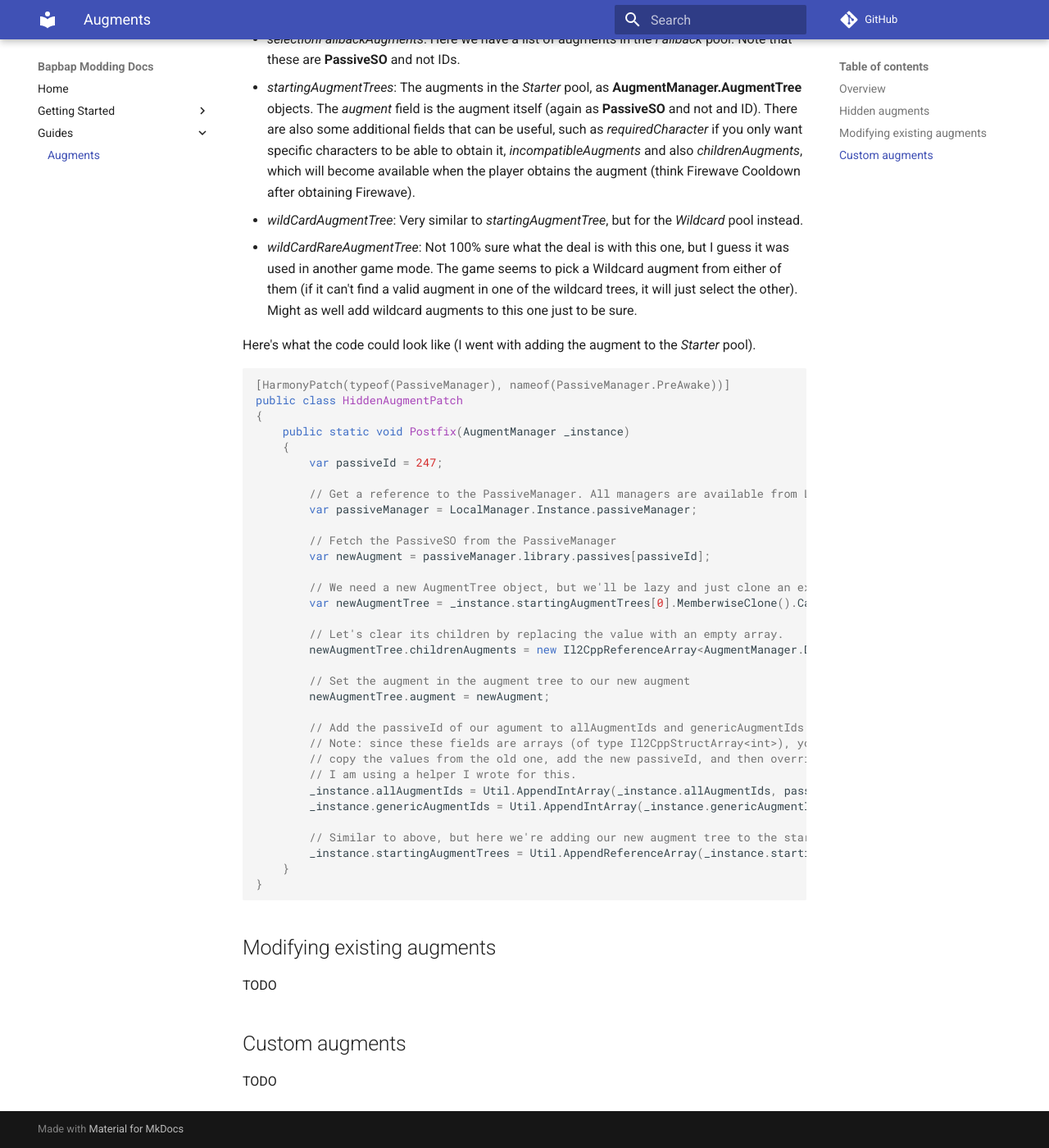
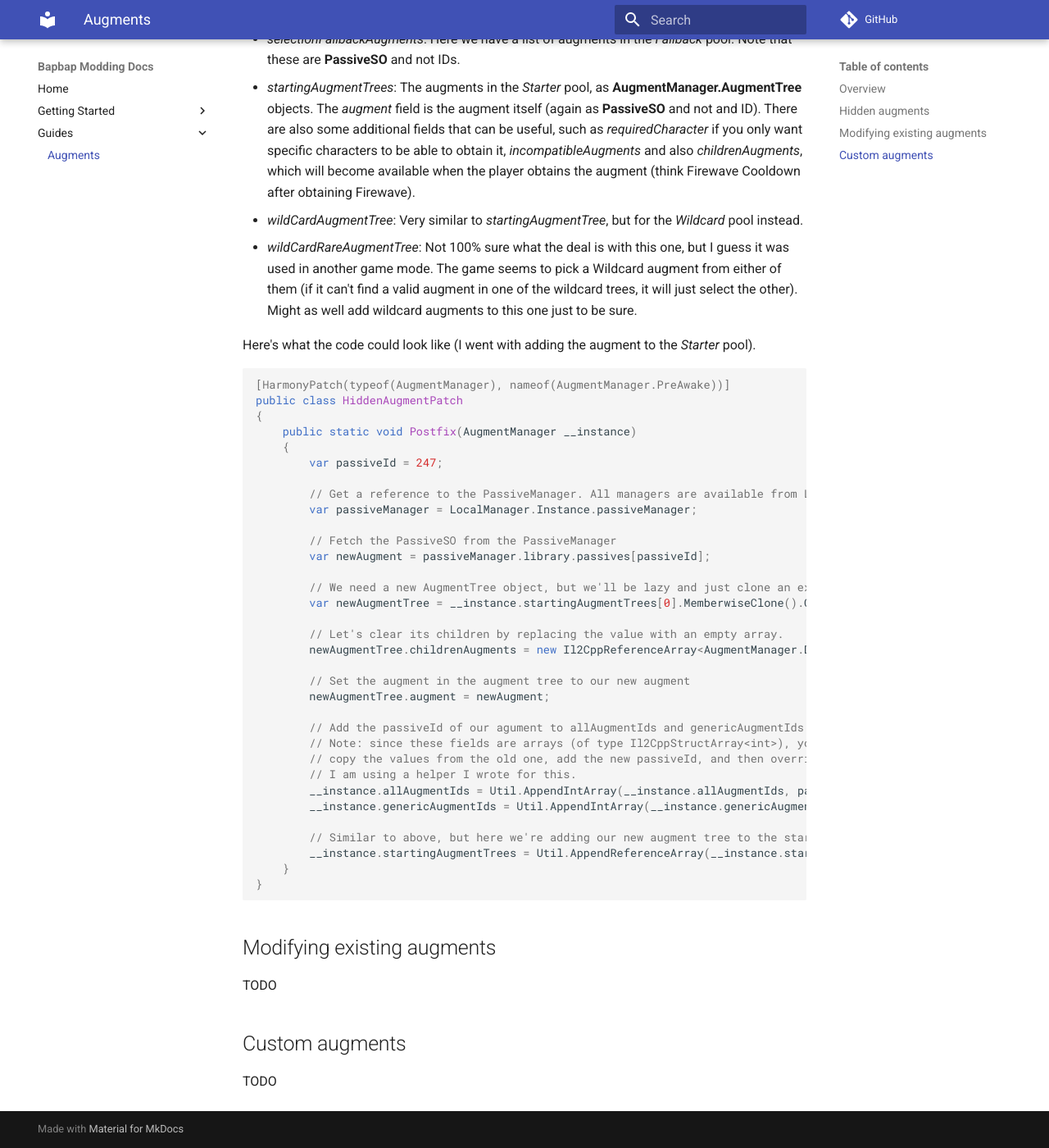
Before and after one commit to epicbo/BAPBAPModdingDocs, an MkDocs documentation site: the page built from docs/guides/augments.md, in a window 1280 px wide and 1400 px high, scrolled down 1744 px. Shown: the whole window at 82% size. Built offline with MkDocs 1.6.1 and Material for MkDocs 9.7.7, drawn with Linux system fonts in a browser that asks for light colours; comment, search, counter and statistics services are not loaded.

Commit message:
fixed some errors in the code snipper for adding hidden augments

````diff
--- a/docs/guides/augments.md
+++ b/docs/guides/augments.md
@@ -33,10 +33,10 @@ If there is no possible augment to pick for a specific augment slot, then one is
 Here's what the code could look like (I went with adding the augment to the _Starter_ pool).
 
 ```csharp
-[HarmonyPatch(typeof(PassiveManager), nameof(PassiveManager.PreAwake))]
+[HarmonyPatch(typeof(AugmentManager), nameof(AugmentManager.PreAwake))]
 public class HiddenAugmentPatch
 {
-    public static void Postfix(AugmentManager _instance)
+    public static void Postfix(AugmentManager __instance)
     {
         var passiveId = 247;
 
@@ -47,7 +47,7 @@ public class HiddenAugmentPatch
         var newAugment = passiveManager.library.passives[passiveId];
 
         // We need a new AugmentTree object, but we'll be lazy and just clone an existing one
-        var newAugmentTree = _instance.startingAugmentTrees[0].MemberwiseClone().Cast<AugmentManager.AugmentTree>();
+        var newAugmentTree = __instance.startingAugmentTrees[0].MemberwiseClone().Cast<AugmentManager.AugmentTree>();
 
         // Let's clear its children by replacing the value with an empty array.
         newAugmentTree.childrenAugments = new Il2CppReferenceArray<AugmentManager.DependencyAugment>(0);
@@ -59,11 +59,11 @@ public class HiddenAugmentPatch
         // Note: since these fields are arrays (of type Il2CppStructArray<int>), you'll have to create a new one of 'length + 1',
         // copy the values from the old one, add the new passiveId, and then override the old one.
         // I am using a helper I wrote for this.
-        _instance.allAugmentIds = Util.AppendIntArray(_instance.allAugmentIds, passiveId);
-        _instance.genericAugmentIds = Util.AppendIntArray(_instance.genericAugmentIds, passiveId);
+        __instance.allAugmentIds = Util.AppendIntArray(__instance.allAugmentIds, passiveId);
+        __instance.genericAugmentIds = Util.AppendIntArray(__instance.genericAugmentIds, passiveId);
 
         // Similar to above, but here we're adding our new augment tree to the starting augment tree pool.
-        _instance.startingAugmentTrees = Util.AppendReferenceArray(_instance.startingAugmentTrees, newAugmentTree);
+        __instance.startingAugmentTrees = Util.AppendReferenceArray(__instance.startingAugmentTrees, newAugmentTree);
     }
 }
 ```
````
